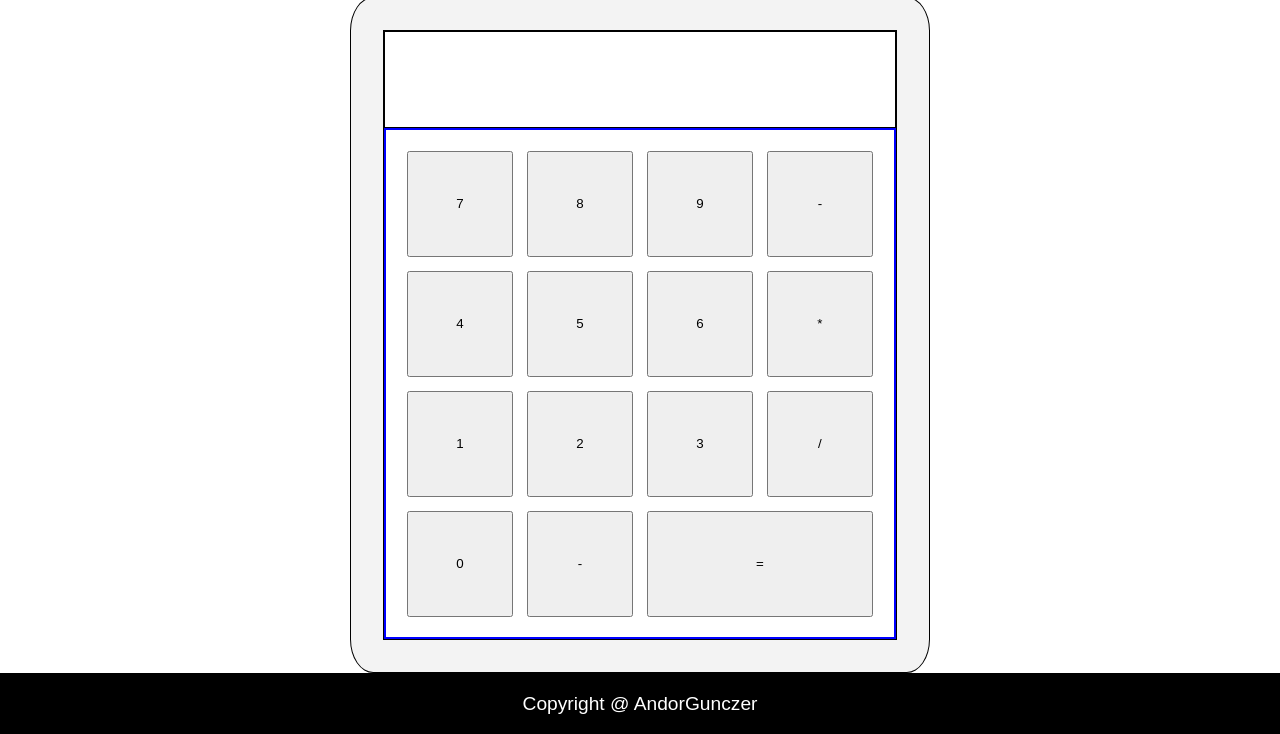
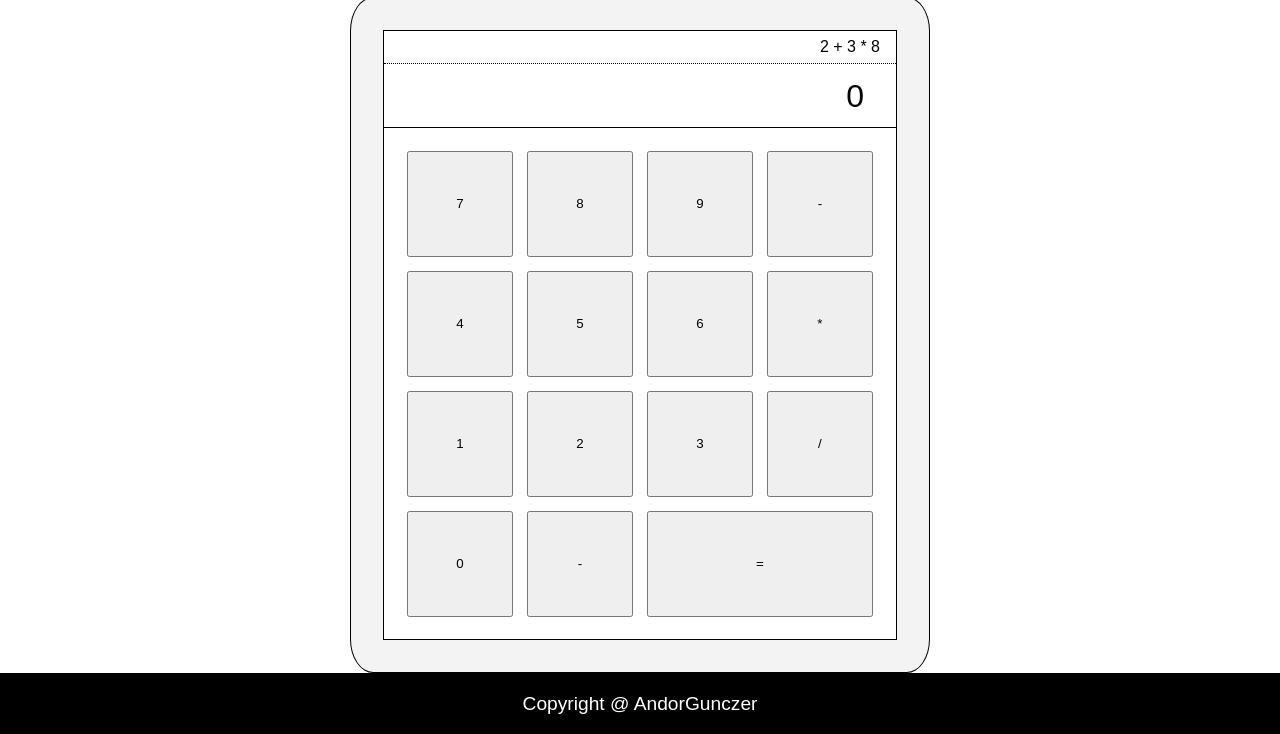
Before and after one commit to AndorGunczer/calculator, a plain HTML site: page index.html in a window 1280 px wide. Shown: the part 147-881 px from the top of the page. Drawn offline with Linux system fonts and the light colour scheme.

Commit message:
improve screen (.calc_screen) in css

```diff
--- a/index.html
+++ b/index.html
@@ -12,7 +12,12 @@
     <div class="root_container">
         <div class="container">
             <div class="calc_screen">
-
+                <div id="equation">
+                    <p>2 + 3 * 8</p>
+                </div>
+                <div id="current_value">
+                    <p>0</p>
+                </div>
             </div>
             <div class="controls">
                 <button class="control_button">7</button>
--- a/style.css
+++ b/style.css
@@ -41,8 +41,32 @@ h1 {
 }
 
 .calc_screen {
+    display: flex;
+    flex-direction: column;
     height: 6em;
-    border: 1px solid black;
+    border-bottom: 1px solid black;
+}
+
+.calc_screen p {
+    text-align: right;
+}
+
+#equation, #current_value {
+    display: flex;
+    flex-direction: row;
+    justify-content: right;
+    align-items: center;
+    padding-right: 1em;
+}
+
+#equation {
+    height: 2em;
+    border-bottom: 1px dotted black;
+}
+
+#current_value {
+    height: 2em;
+    font-size: 2em;
 }
 
 .controls {
@@ -53,7 +77,7 @@ h1 {
     align-items: center;
     align-content: center;
     height: 32em;
-    border: 2px solid blue;
+    /* border: 2px solid blue; */
     gap: 0.5em;
 }
 
```
